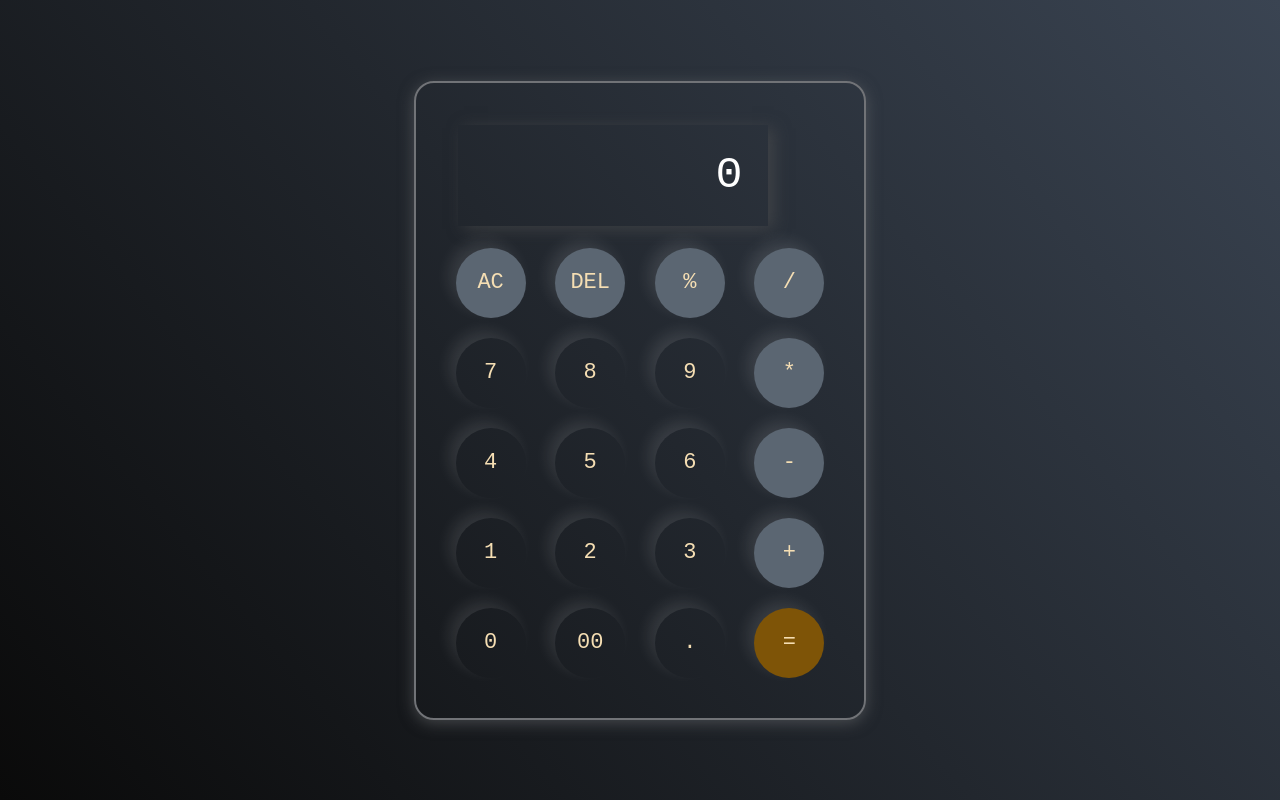
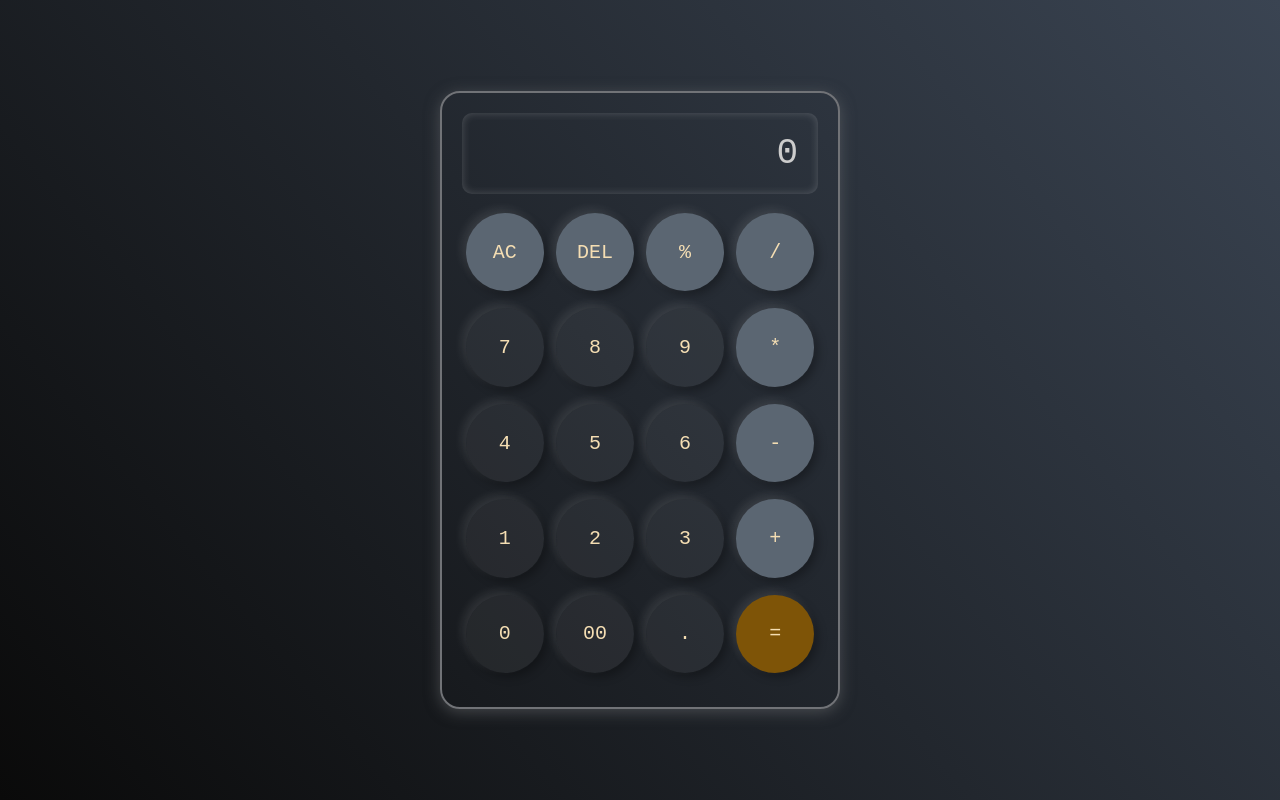
Before and after one commit to Manav0344/Calculator-, a plain HTML site: page index.html in a window 1280 px wide. Drawn offline with Linux system fonts and the light colour scheme; a web font is replaced by a local one.

Commit message:
Update style.css

```diff
--- a/style.css
+++ b/style.css
@@ -10,72 +10,91 @@
 body {
     width: 100%;
     height: 100vh;
+    background: linear-gradient(50deg, #0a0a0a, #3a4452);
     display: flex;
     justify-content: center;
     align-items: center;
-    background: linear-gradient(50deg, #0a0a0a, #3a4452);
+    padding: 20px;
 }
 
 .calculater {
     border: 2px solid #717377;
-    padding: 30px;
     border-radius: 20px;
+    padding: 20px;
     background: transparent;
-    box-shadow: 0px 3px 15px rgba(113, 115, 117, 0.5);
+    box-shadow: 0 3px 15px rgba(113, 115, 117, 0.5);
+    display: flex;
+    flex-direction: column;
+    align-items: center;
+    max-width: 100%;
+    width: 100%;
+    max-width: 400px;
 }
 
-input {
-    width: 310px;
+#inputBox {
+    width: 100%;
+    padding: 20px;
+    margin-bottom: 15px;
+    background: transparent;
+    box-shadow: inset 0 0 8px rgba(255, 255, 255, 0.2);
     border: none;
-    padding: 25px;
-    margin: 12px;
-    background: transparent;
-    box-shadow: 6px 3px 15px rgba(84, 84, 84, 0.5);
-    font-size: 45px;
+    border-radius: 10px;
+    font-size: 36px;
     text-align: right;
-    cursor: pointer;
     color: white;
 }
 
-input::placeholder {
-    color: #ffffff;
+#inputBox::placeholder {
+    color: #ccc;
+}
+
+.calculater div {
+    display: flex;
+    justify-content: space-between;
+    width: 100%;
+    flex-wrap: wrap;
+    margin-bottom: 10px;
 }
 
 button {
-    width: 70px;
+    width: 22%;
+    aspect-ratio: 1 / 1;
+    margin: 1%;
+    font-size: 20px;
     border: none;
-    height: 70px;
-    margin: 10px;
     border-radius: 50%;
-    background: transparent;
+    background: rgba(255, 255, 255, 0.05);
     color: wheat;
-    font-size: 22px;
-    box-shadow: -7px -7px 15px rgba(255, 255, 255, 0.1);
     cursor: pointer;
+    transition: 0.2s;
+    box-shadow: -4px -4px 10px rgba(255, 255, 255, 0.1),
+                4px 4px 10px rgba(0, 0, 0, 0.3);
+}
+
+button:active {
+    transform: scale(0.95);
+}
+
+.operater {
+    background-color: rgb(91, 102, 114);
 }
 
 .equalbtn {
     background-color: rgb(126, 84, 7);
 }
 
-.operater {
-    background: rgb(91, 102, 114);
-}
-
-@media (max-width: 500px) {
+/* ✅ Responsive tweaks */
+@media (max-width: 480px) {
     .calculater {
-        padding: 20px;
+        padding: 15px;
     }
 
-    input {
-        font-size: 35px;
-        padding: 20px;
+    #inputBox {
+        font-size: 28px;
+        padding: 15px;
     }
 
     button {
-        width: 55px;
-        height: 55px;
         font-size: 18px;
-        margin: 6px;
     }
 }
```
